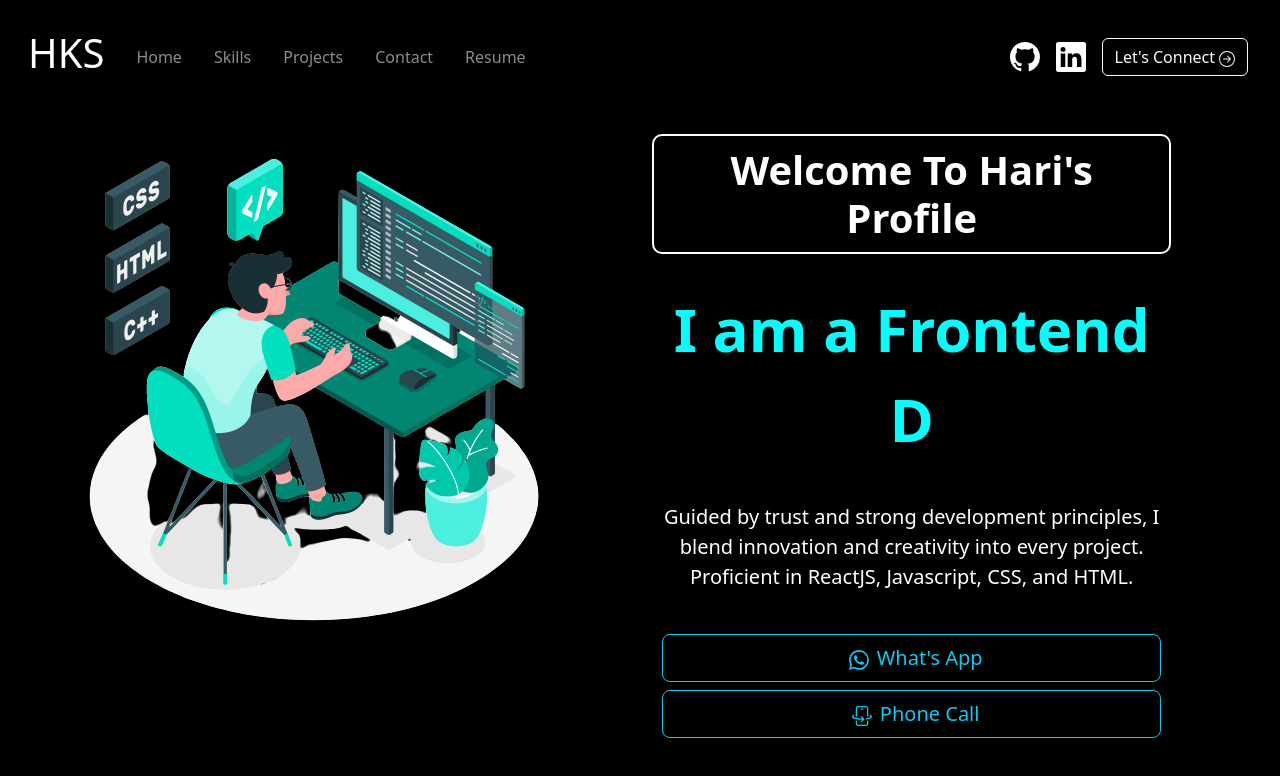
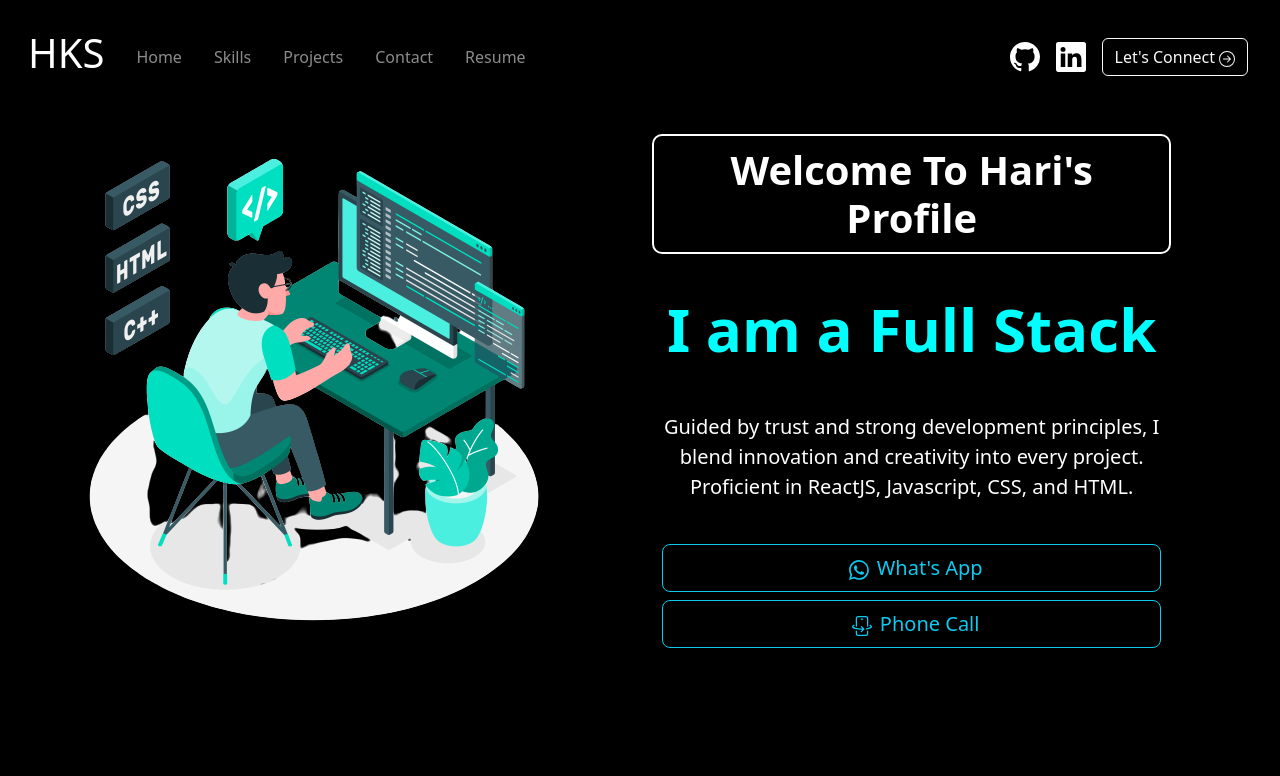
Before and after one commit to harisaini778/Portfolio, a React (Create React App) app: page /Home in a window 1280 px wide. Shown: the top 776 px of the page. Built offline with nearby package versions, Linux system fonts and the light colour scheme.

Commit message:
changed the title to full stack developer

```diff
--- a/src/components/Home.js
+++ b/src/components/Home.js
@@ -7,7 +7,7 @@ import { BsWhatsapp } from "react-icons/bs";
 import { BsPhoneFlip } from "react-icons/bs";
 
 const Home = () => {
-  const words = ["Hi, I am Hari Saini.  ", "I am a Frontend Developer.  ", "React, JS & CSS : My Trio.  "];
+  const words = ["Hi, I am Hari Saini.  ", "I am a Full Stack Developer.  ", "React, JS & Css : My Trio.  "];
   const wordRef = useRef(null);
   let wordIndex = 0;
   let letterIndex = 0;
```
